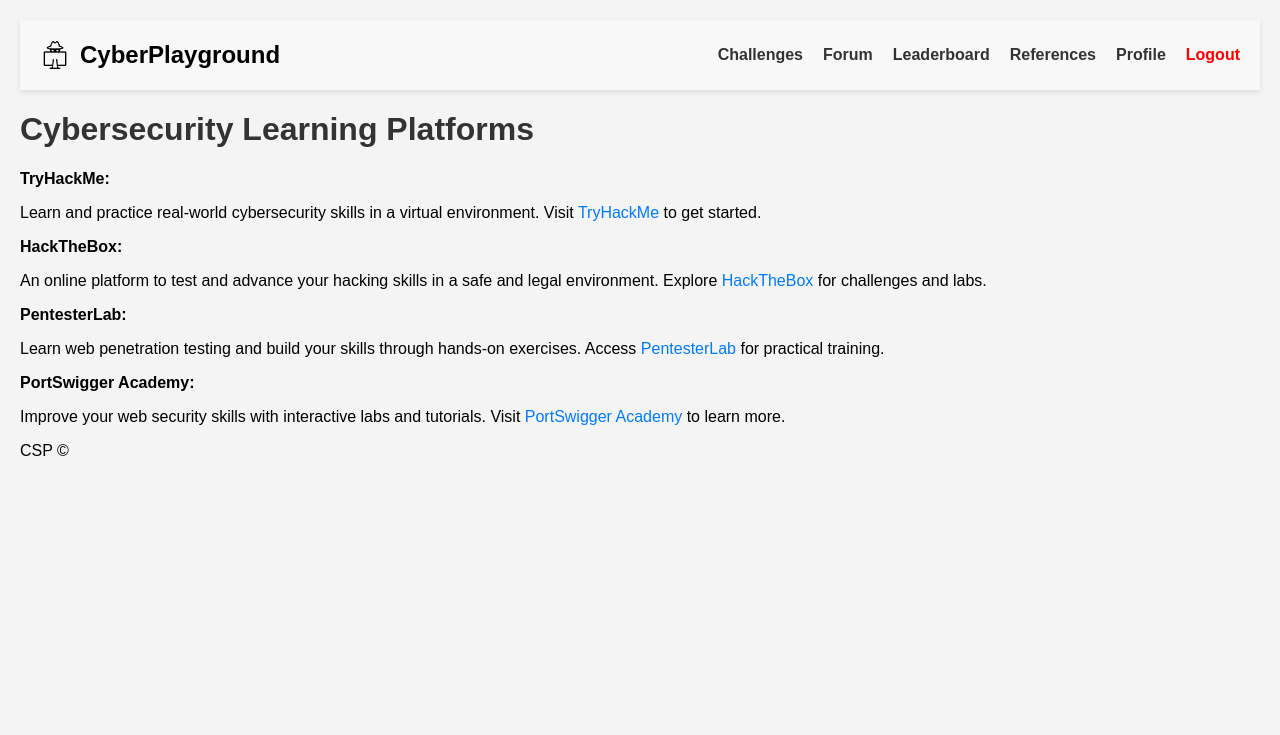
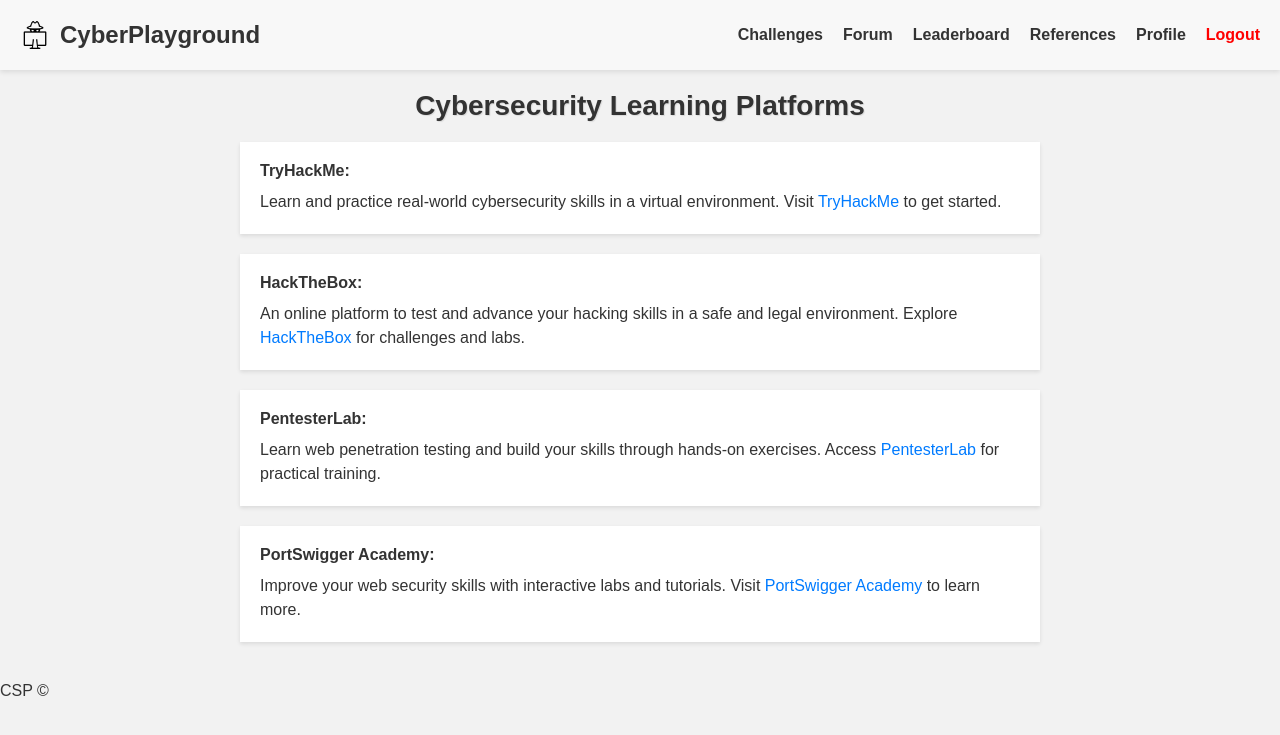
Before and after one commit to liloussvmv/Playground_BE, a Flask app: page /references in a window 1280 px wide. Shown: the top 735 px of the page. Run offline with Flask 3, Linux system fonts and the light colour scheme.

Commit message:
new design for refernces

```diff
--- a/static/css/references.css
+++ b/static/css/references.css
@@ -1,34 +1,76 @@
-@keyframes fadeIn {
-    from {
-      opacity: 0;
-    }
-    to {
-      opacity: 1;
-    }
+/* references.css */
+
+/* Reset default margin and padding */
+body, h1, p {
+  margin: 0;
+  padding: 0;
 }
 
+/* Set background color and text color */
 body {
+  background-color: #f2f2f2;
+  color: #333;
   font-family: Arial, sans-serif;
-    margin: 20px;
 }
 
-  h1 {
-    color: #333;
-    animation: fadeIn 1s ease-in;
+/* Center the content */
+.container {
+  max-width: 800px;
+  margin: 0 auto;
+  padding: 20px;
 }
 
+/* Style the heading */
+h1 {
+  font-size: 28px;
+  text-align: center;
+  margin-bottom: 20px;
+  color: #333;
+  text-shadow: 1px 1px 1px rgba(0, 0, 0, 0.1);
+}
+
+/* Style the platforms */
 .platform {
-    margin-bottom: 10px;
-    animation: fadeIn 1s ease-in;
+  background-color: #fff;
+  padding: 20px;
+  margin-bottom: 20px;
+  box-shadow: 0 2px 4px rgba(0, 0, 0, 0.1);
+}
+
+.platform strong {
+  font-weight: bold;
+  color: #333;
+}
+
+.platform p {
+  margin-top: 10px;
+  line-height: 1.5;
 }
 
 .platform a {
   color: #007bff;
   text-decoration: none;
-    transition: color 0.3s ease-in-out;
+  transition: color 0.3s ease;
 }
 
 .platform a:hover {
   text-decoration: underline;
-    color: #ff6600;
+  color: #0056b3;
 }
+
+/* Responsive styles */
+@media screen and (max-width: 600px) {
+  .container {
+    padding: 10px;
+  }
+
+  h1 {
+    font-size: 24px;
+    margin-bottom: 10px;
+  }
+
+  .platform {
+    padding: 10px;
+    margin-bottom: 10px;
+  }
+}
```
Lines whose indentation alone changed are shown as unchanged.
